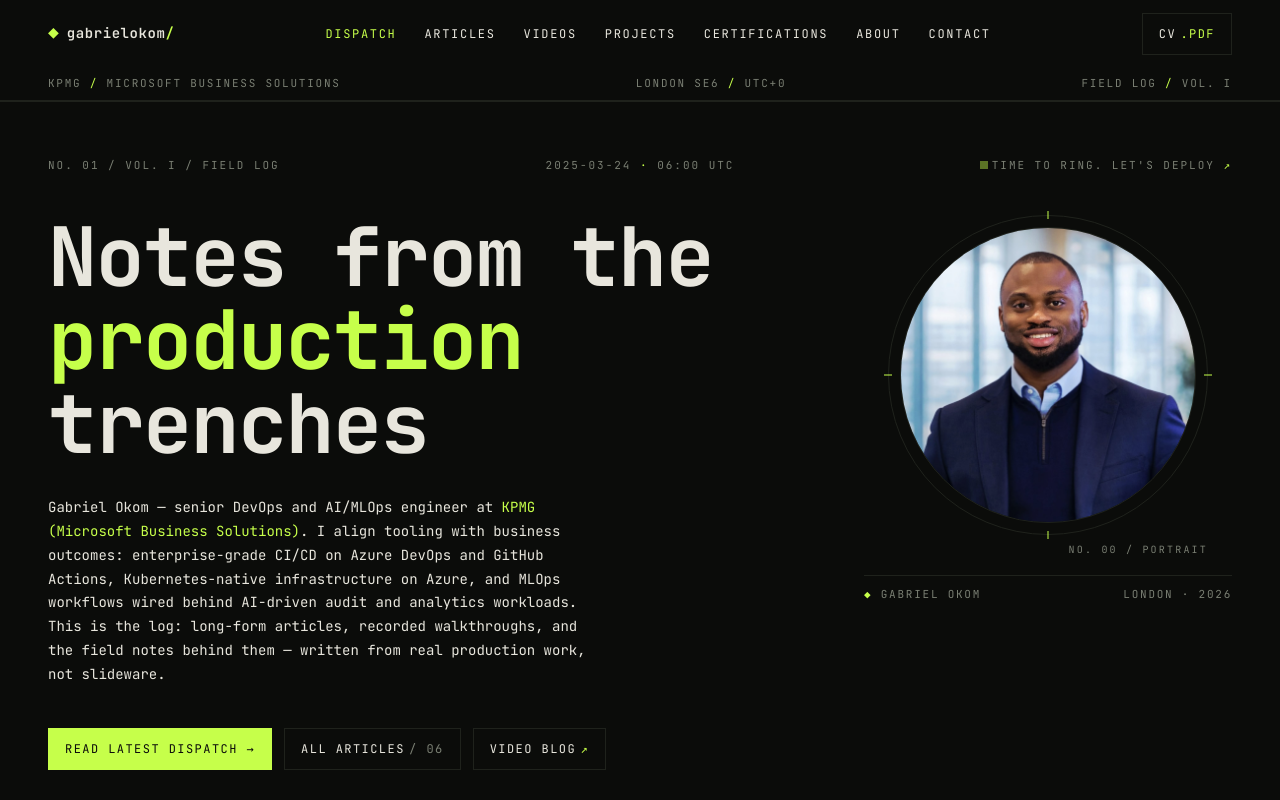
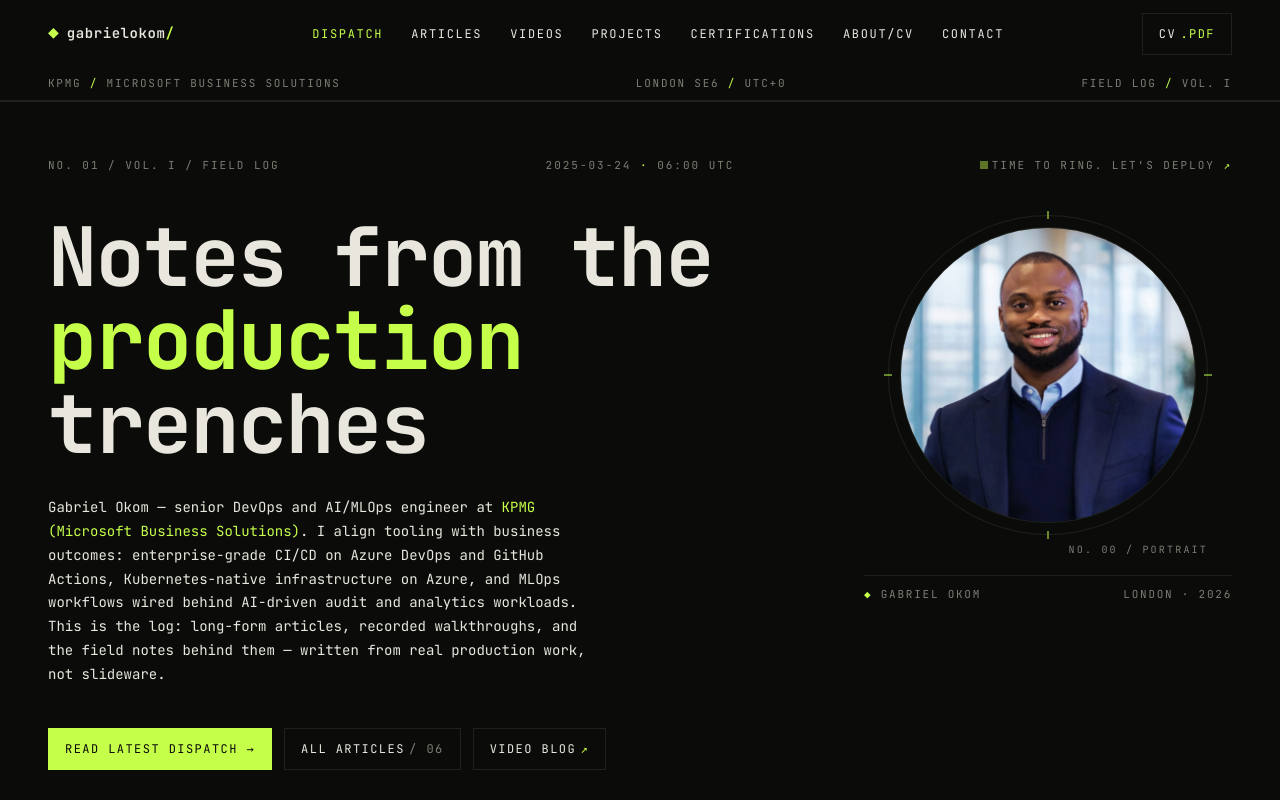
Before and after one commit to ougabriel/gab-portfolio, a React (Vite) app in the folder project/: page / in a window 1280 px wide. Shown: the top 800 px of the page. Built offline with nearby package versions, Linux system fonts and the light colour scheme.

Commit message:
Rename nav item About → About/CV to match page heading

```diff
--- a/project/src/App.tsx
+++ b/project/src/App.tsx
@@ -15,7 +15,7 @@ const navigation = [
   { name: 'Videos', href: '/videos' },
   { name: 'Projects', href: '/projects' },
   { name: 'Certifications', href: '/certifications' },
-  { name: 'About', href: '/about' },
+  { name: 'About/CV', href: '/about' },
   { name: 'Contact', href: '/contact' },
 ]
 
```
